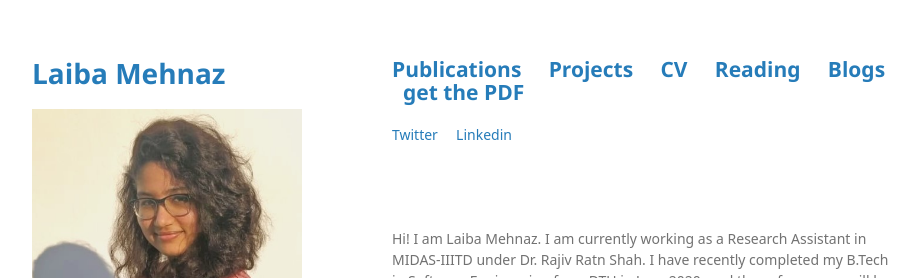
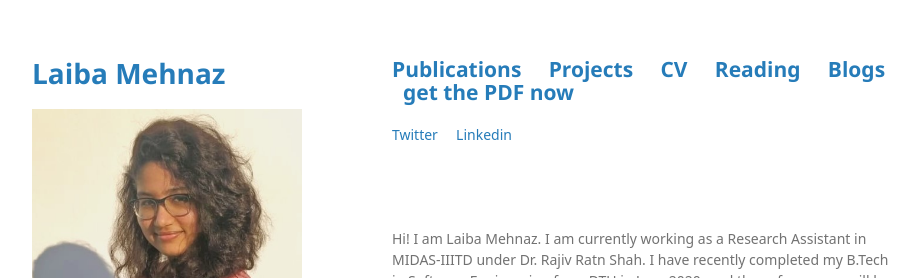
Before and after one commit to laibamehnaz/laibamehnaz.github.io, a Jekyll site: the page built from index.md, in a window 1280 px wide. Shown: the top 278 px of the page, without its empty margins (178-1098 px from the left). Built offline with Jekyll 4.4.1, drawn with Linux system fonts in a browser that asks for light colours; some web fonts are replaced; the repository's description, which GitHub fills in, is left out; our own code applies the rules of GitHub Pages for plain Markdown files.

Commit message:
Update index.md

```diff
--- a/index.md
+++ b/index.md
@@ -5,7 +5,7 @@ layout: default
 
 
 
-## [Publications](./publication.html) &nbsp;   &nbsp; [Projects](./projects.html) &nbsp;    &nbsp; <a href="/assets/img/LaibaMehnaz_Resume2021.pdf" target="_blank">CV </a> &nbsp;    &nbsp; [Reading](./reading.html)   &nbsp;    &nbsp; [Blogs](./Blogs.html)  &nbsp;  [get the PDF]({{ site.url }}/assets/LaibaMehnaz_Resume2021.pdf)
+## [Publications](./publication.html) &nbsp;   &nbsp; [Projects](./projects.html) &nbsp;    &nbsp; <a href="/assets/img/LaibaMehnaz_Resume2021.pdf" target="_blank">CV </a> &nbsp;    &nbsp; [Reading](./reading.html)   &nbsp;    &nbsp; [Blogs](./Blogs.html)  &nbsp;  [get the PDF now]({{ site.url }}/assets/LaibaMehnaz_Resume2021.pdf)
  [Twitter](https://twitter.com/LaibaMehnaz)  &nbsp;    &nbsp;  [Linkedin](https://www.linkedin.com/in/laiba-mehnaz-a81455158/)
 
 <br>
```
